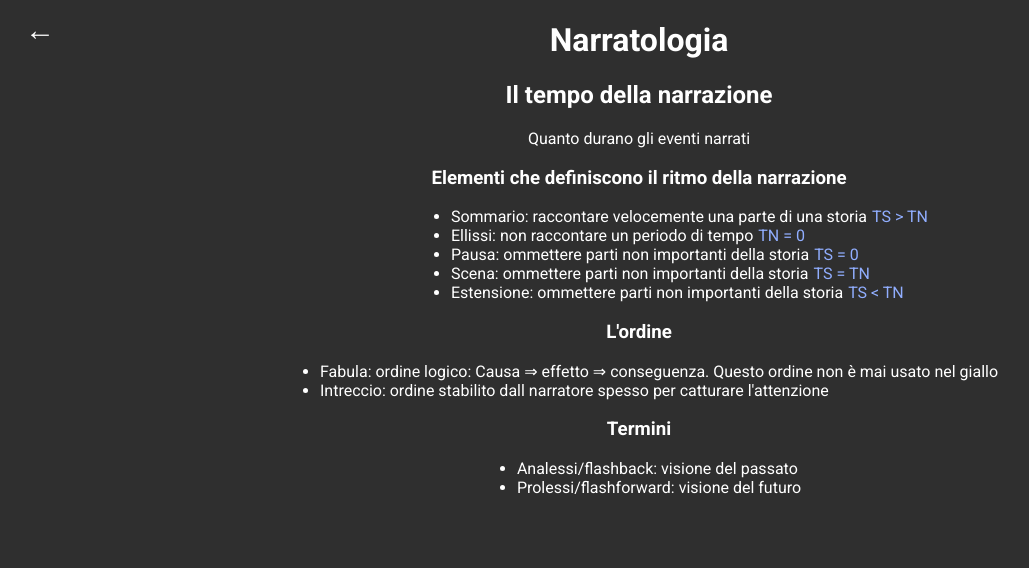
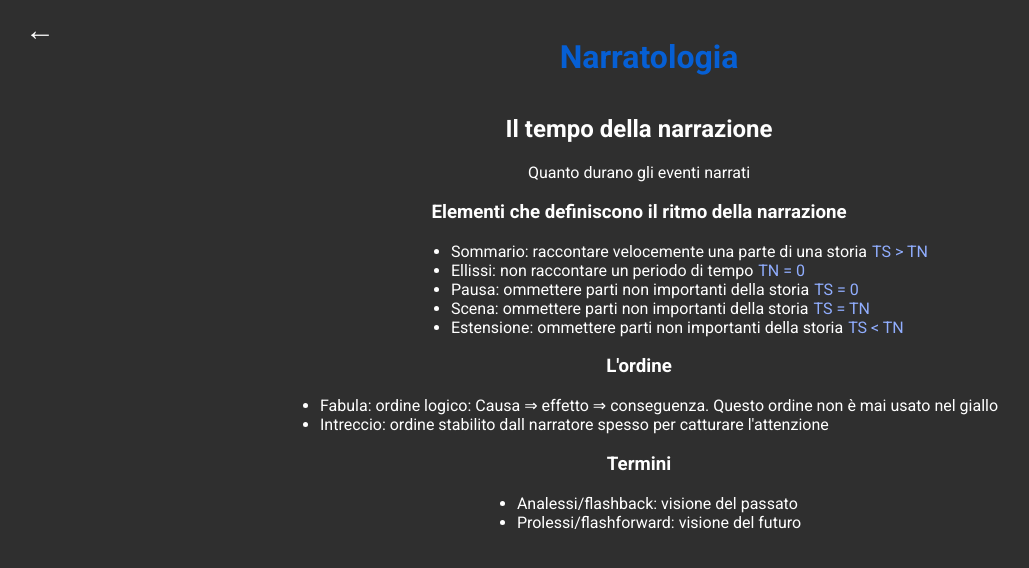
Before and after one commit to CubeBeveled/cosa-sito, a plain HTML site: page Italiano/narratologia/narratologia.html in a window 1280 px wide. Shown: the whole page, without its empty margins (1-1030 px from the left). Drawn offline with Linux system fonts and the light colour scheme; a script that the page names is missing; a web font is replaced by a local one.

Commit message:
Cambiato titolo

```diff
--- a/Italiano/narratologia/narratologia.html
+++ b/Italiano/narratologia/narratologia.html
@@ -17,7 +17,7 @@
 
 <body>
   <center>
-    <h1>Narratologia</h1>
+    <h1 class="title">Narratologia</h1>
     <h2>Il tempo della narrazione</h2>
 
       Quanto durano gli eventi narrati
--- a/Italiano/narratologia/styles.css
+++ b/Italiano/narratologia/styles.css
@@ -25,3 +25,30 @@
     color: rgb(97, 142, 255);
     transform: translateX(50%);
   }
+
+  .title {
+    cursor: default;
+    color: rgb(6, 95, 212);
+    display: inline-block;
+    width: fit-content;
+
+    border-radius: 5px;
+    padding-top: 9px;
+    padding-bottom: 9px;
+    padding-left: 16px;
+    padding-right: 16px;
+    transition: box-shadow 0.15s;
+    transition: outline-offset 0.15s;
+  }
+
+  .title:hover {
+    color: rgb(6, 95, 212);
+    width: fit-content;
+
+    border-radius: 5px;
+    box-shadow: 5px 5px 10px rgba(0, 0, 0, 0.30);
+
+    outline-style: solid;
+    outline-color: invert;
+    outline-offset: 10px;
+  }
```
